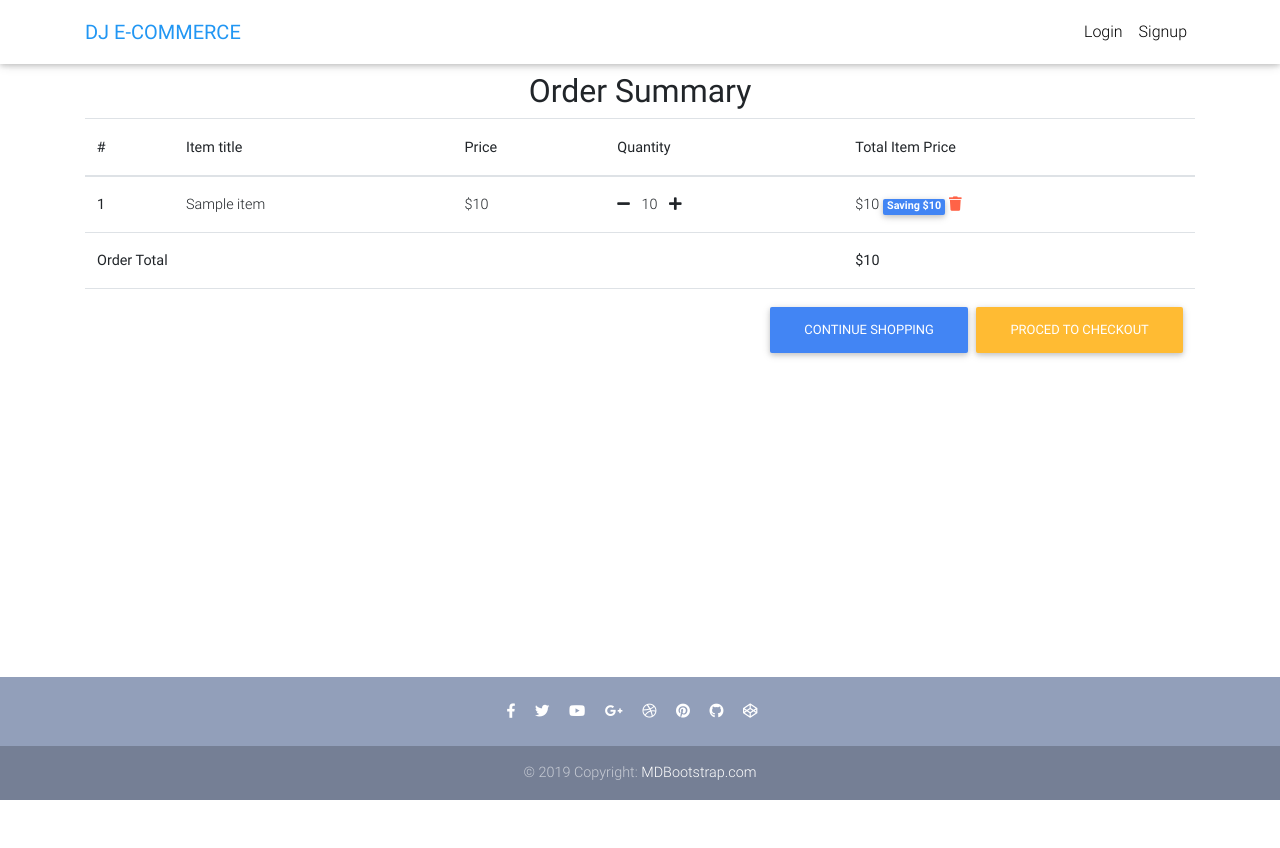
After one commit to devcodece/djecom, a Django app: template core/templates/order-summary.html in a window 1280 px wide. The commit adds this page. Run offline with Django 3.2, Linux system fonts and the light colour scheme; the template is opened without the code that fills it: most values are stand-ins (such as "Sample title", 1, 10 or a date in 2020); parts of the project's set-up code (start-up, migrations or seed data) failed here and were passed over; some libraries are stand-ins or nearby versions.

Commit message:
Se agregaron las funcionalidades para el calculo del total de productos y cantidad a travez del order-summary.html, respectivas funciones en views.py

```diff
--- a/core/templates/main.html
+++ b/core/templates/main.html
@@ -27,7 +27,7 @@
     <div class="container">
 
       <!-- Brand -->
-      <a class="navbar-brand waves-effect" href="https://mdbootstrap.com/docs/jquery/" target="_blank">
+      <a class="navbar-brand waves-effect" href="{% url 'home' %}" target="_blank">
         <strong class="blue-text">DJ E-COMMERCE</strong>
       </a>
 
@@ -57,7 +57,7 @@
         <ul class="navbar-nav nav-flex-icons">
           {% if request.user.is_authenticated %}
           <li class="nav-item">
-            <a class="nav-link waves-effect">
+            <a href="{% url 'order-summary' %}" class="nav-link waves-effect">
               <span class="badge red z-depth-1 mr-1"> {{ request.user|cart_item_count }} </span>
               <i class="fas fa-shopping-cart"></i>
               <span class="clearfix d-none d-sm-inline-block"> Cart </span>
@@ -106,7 +106,7 @@
 {% endblock content %}
 
   <!--Footer-->
-  <footer class="page-footer text-center font-small mt-4 wow fadeIn">
+  <footer class="page-footer text-center font-small mt-4 wow fadeIn fixed-bottom">
 
     <!-- Social icons -->
     <div class="py-4">
--- /dev/null
+++ b/core/templates/order-summary.html
@@ -0,0 +1,69 @@
+{% extends 'main.html' %}
+{% block content %}
+
+<main>
+    <div class="container">
+        <div class="table-reponsive text-nowrap">
+            <h2 class="text-center"><strong>Order Summary</strong></h2>
+            <table class="table">
+                    <tr>
+                        <th scope="col">#</th>
+                        <th scope="col">Item title</th>
+                        <th scope="col">Price</th>
+                        <th scope="col">Quantity</th>
+                        <th scope="col">Total Item Price</th>
+                    </tr>
+                </thead>
+                <tbody>
+                    {% for order_item in object.items.all %}
+                    <tr>
+                        <th scope="row">{{ forloop.counter }}</th>
+                        <td>{{ order_item.item.title }}</td>
+                        <td>${{ order_item.item.price }}</td>
+                        <td>
+                            <a href="{% url 'remove-item-from-cart' order_item.item.slug %}"><i class="fas fa-minus mr-2"></i></a>
+                            {{ order_item.quantity }}
+                            <a href="{% url 'add-to-cart' order_item.item.slug %}"><i class="fas fa-plus ml-2"></i></a>
+                        </td>
+
+                        <td>
+                            {% if order_item.item.discount_price %}
+                                ${{ order_item.get_total_discount_item_price }}
+                                <span class="badge badge-primary">
+                                    Saving ${{ order_item.get_amount_saved }}
+                                </span>
+                            {% else %}
+                                ${{ order_item.get_total_item_price }}
+                            {% endif %}
+                            <a style="color: tomato;" href="{% url 'remove-from-cart' order_item.item.slug %}"><i class="fas fa-trash text-center"></i></a>
+                        </td>
+                    </tr>
+                    {% empty %}
+                    <tr>
+                        <td colspan="5">Your cart is empty</td>
+                    </tr>
+                    <tr>
+                        <td colspan="5">
+                            <a class="btn btn-primary float-right" href="{% url 'home' %}">Continue Shopping</a>
+                        </td>
+                    </tr>
+                    {% endfor %}
+                    {% if object.get_total %}
+                    <tr>
+                        <td colspan="4"><b>Order Total</b></td>
+                        <td><b>${{ object.get_total }}</b></td>
+                    </tr>
+                    <tr>
+                        <td colspan="5">
+                            <a class="btn btn-warning float-right ml-2" href="">Proced to Checkout</a>
+                            <a class="btn btn-primary float-right" href="{% url 'home' %}">Continue Shopping</a>
+                        </td>
+                    </tr>
+                    {% endif %}
+                </tbody>
+            </table>
+        </div>
+    </div>
+</main>
+
+{% endblock %}
--- a/djecom/urls.py
+++ b/djecom/urls.py
@@ -15,13 +15,15 @@ Including another URLconf
 """
 from django.contrib import admin
 from django.urls import path, include
-from core.views import HomeView, ItemDetailView, add_to_cart, remove_from_cart
+from core.views import HomeView, ItemDetailView, add_to_cart, remove_from_cart, remove_single_item_from_cart, OrderSummaryView
 
 urlpatterns = [
     path('admin/', admin.site.urls),
-    path('account/', include('allauth.urls')),
+    path('accounts/', include('allauth.urls')),
     path('', HomeView.as_view(), name = 'home'),
     path('product-page/<slug>/', ItemDetailView.as_view(), name = 'product-page'),
     path('add-to-cart/<slug>/', add_to_cart, name = 'add-to-cart'),
     path('remove-from-cart/<slug>/', remove_from_cart, name = 'remove-from-cart'),
+    path('order-summary/', OrderSummaryView.as_view(), name = 'order-summary'),
+    path('remove-item-from-cart/<slug>/', remove_single_item_from_cart, name = 'remove-item-from-cart'),
 ]
```
Also changed, not shown: core/models.py (+20 -0 lines), core/views.py (+60 -5 lines), db.sqlite3.
